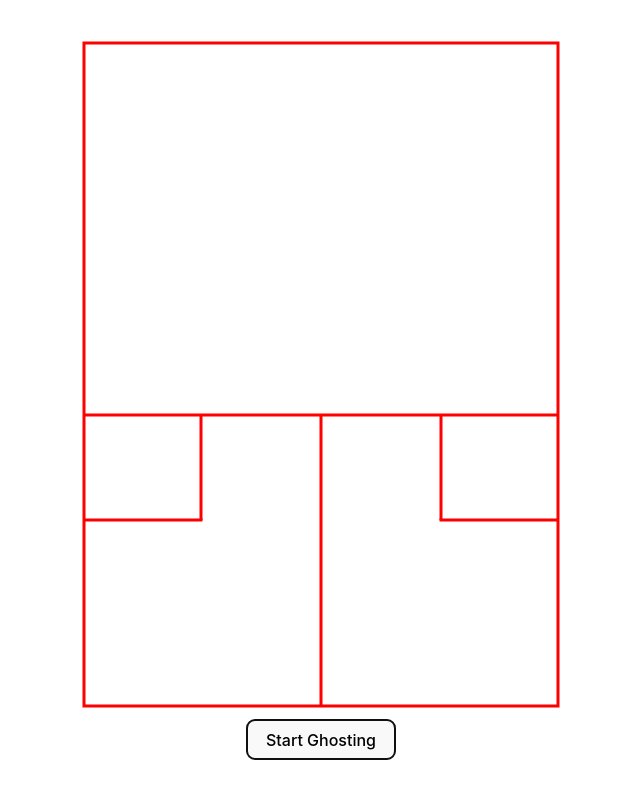
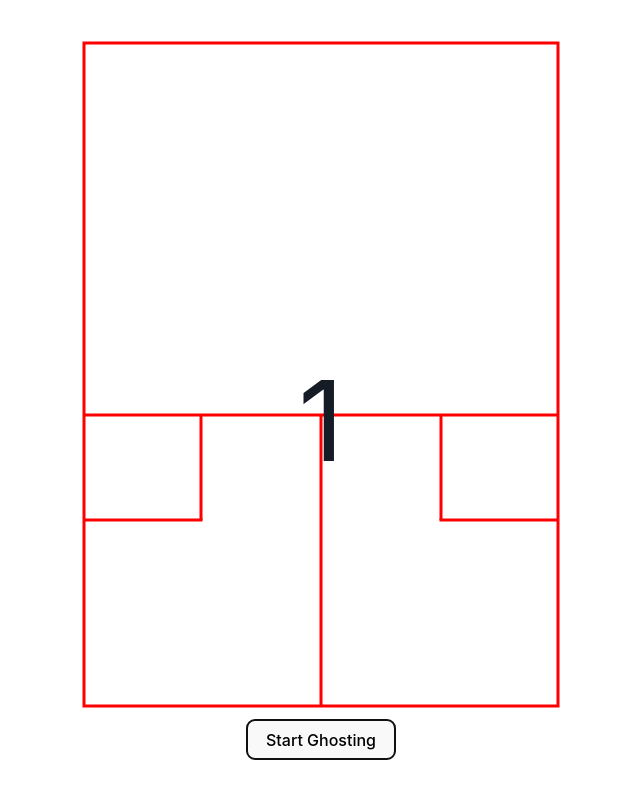
Before and after one commit to ChrisLoucaides/squash-ghosting, a Vue app: page / in a window 1280 px wide. Both pictures are taken after a click on the button "Start Ghosting". Shown: the whole page, without its empty margins (319-959 px from the left). Built offline with nearby package versions, Linux system fonts and the light colour scheme.

Commit message:
added countdown timer

```diff
--- a/src/components/SquashCourt.vue
+++ b/src/components/SquashCourt.vue
@@ -1,5 +1,6 @@
 <template>
   <div id="line-drawing">
+    <div v-if="countdown > 0" class="countdown">{{ countdown }}</div>
     <svg width="480" height="669" viewBox="0 0 160 223" xmlns="http://www.w3.org/2000/svg">
       <rect x="1" y="1" width="158" height="221" fill="none" stroke="red"/>
       <line x1="1" y1="125" x2="159" y2="125" stroke="red"/>
@@ -22,7 +23,8 @@ export default {
   data() {
     return {
       gridColors: Array(6).fill('transparent'),
-      intervalId: null
+      intervalId: null,
+      countdown: 0
     };
   },
   methods: {
@@ -33,17 +35,20 @@ export default {
       }, 2000);
     },
     startColorCycle() {
-      if (this.intervalId) {
-        clearInterval(this.intervalId);
-      }
+      this.countdown = 3;
+      const countdownInterval = setInterval(() => {
+        this.countdown -= 1;
+        if (this.countdown === 0) {
+          clearInterval(countdownInterval);
           this.intervalId = setInterval(() => {
             const index = Math.floor(Math.random() * this.gridColors.length);
             this.changeColor(index);
           }, 3000);
-
           setTimeout(() => {
             clearInterval(this.intervalId);
           }, 30000);
+        }
+      }, 1000);
     }
   }
 }
@@ -55,7 +60,15 @@ export default {
   justify-content: center;
   align-items: center;
 }
+
 button {
   margin-top: 10px;
 }
+
+.countdown {
+  position: absolute;
+  top: 3em;
+  font-size: 7em;
+  color: #161c25;
+}
 </style>
```
Lines whose indentation alone changed are shown as unchanged.
